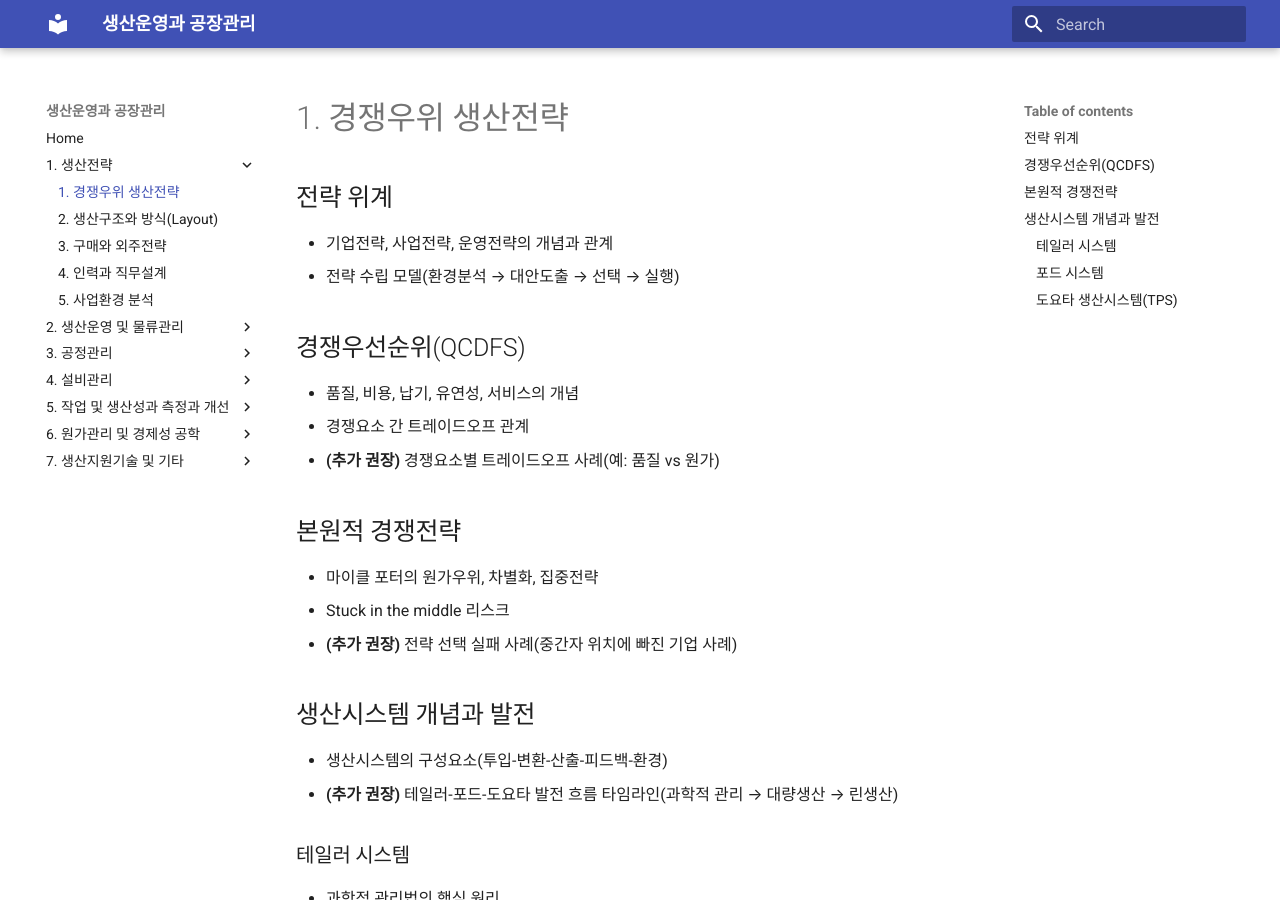
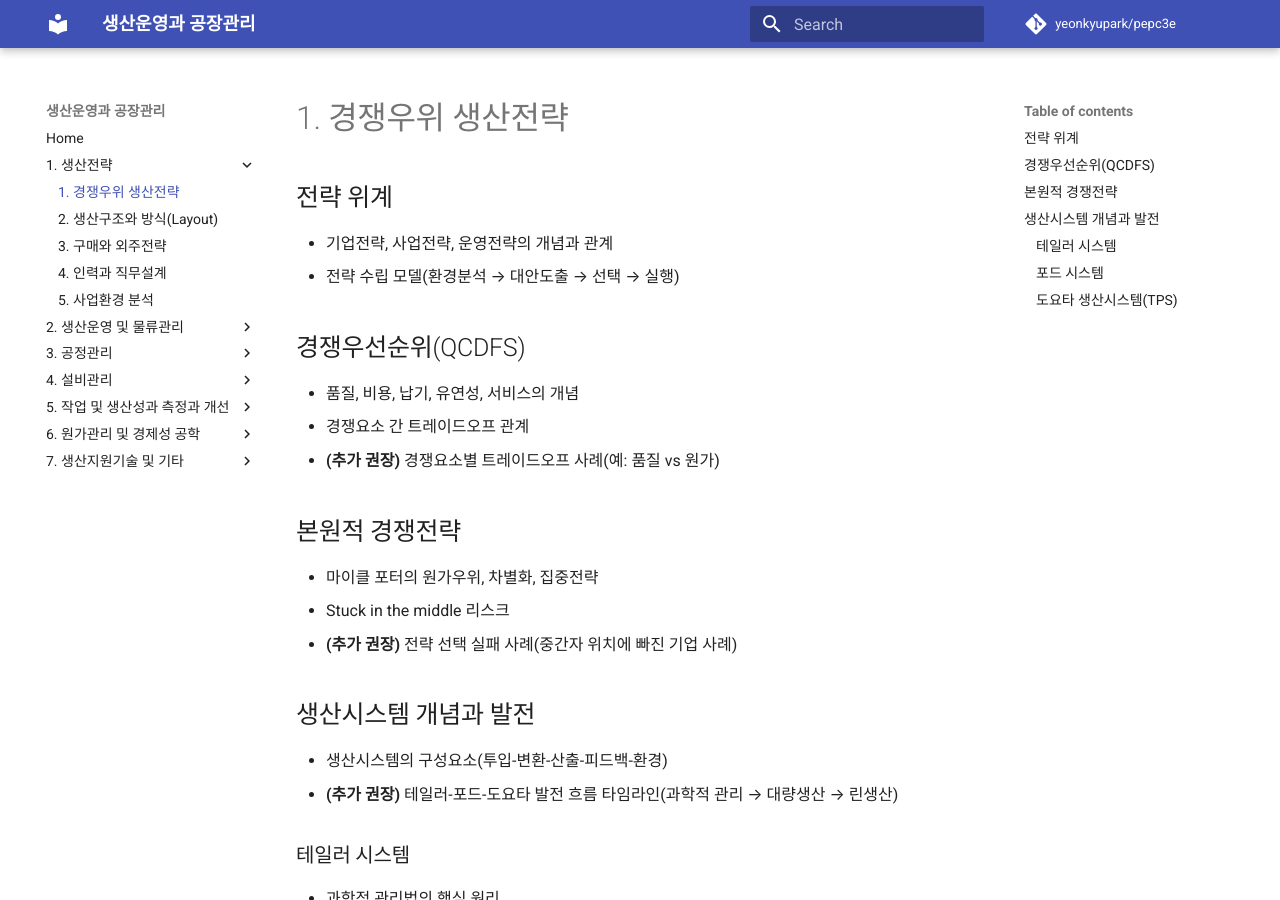
Before and after one commit to yeonkyupark/pepc3e, an MkDocs documentation site: the page built from docs/0101_competitive_manufacturing_strategy.md, in a window 1280 px wide and 900 px high. Built offline with MkDocs 1.6.1 and Material for MkDocs 9.7.7, drawn with Linux system fonts in a browser that asks for light colours; comment, search, counter and statistics services are not loaded.

Commit message:
Add repository URL and edit URI to mkdocs.yml

```diff
--- a/mkdocs.yml
+++ b/mkdocs.yml
@@ -1,6 +1,10 @@
 site_name: 생산운영과 공장관리
 theme:
   name: material
+repo_url: https://github.com/yeonkyupark/pepc3e
+repo_name: yeonkyupark/pepc3e
+
+edit_uri: edit/main/docs/
 
 nav:
   - Home: index.md
```
